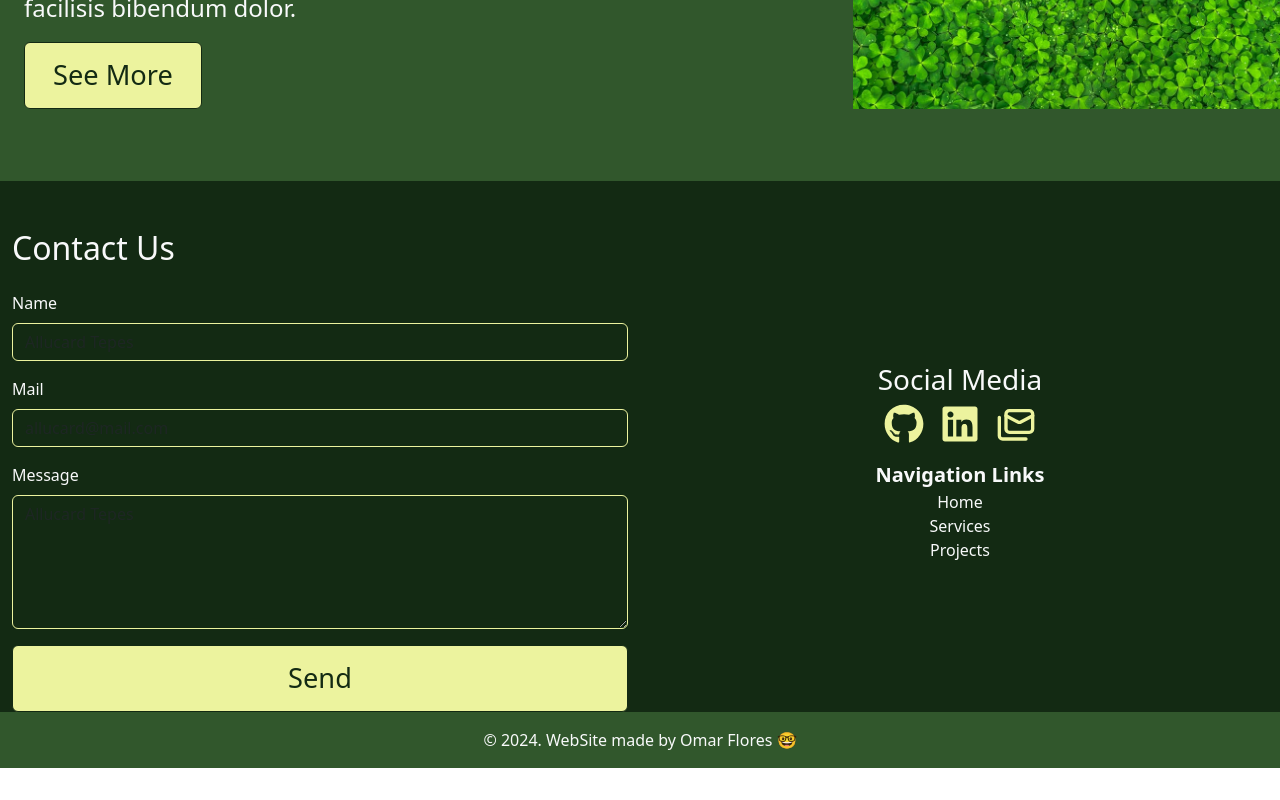
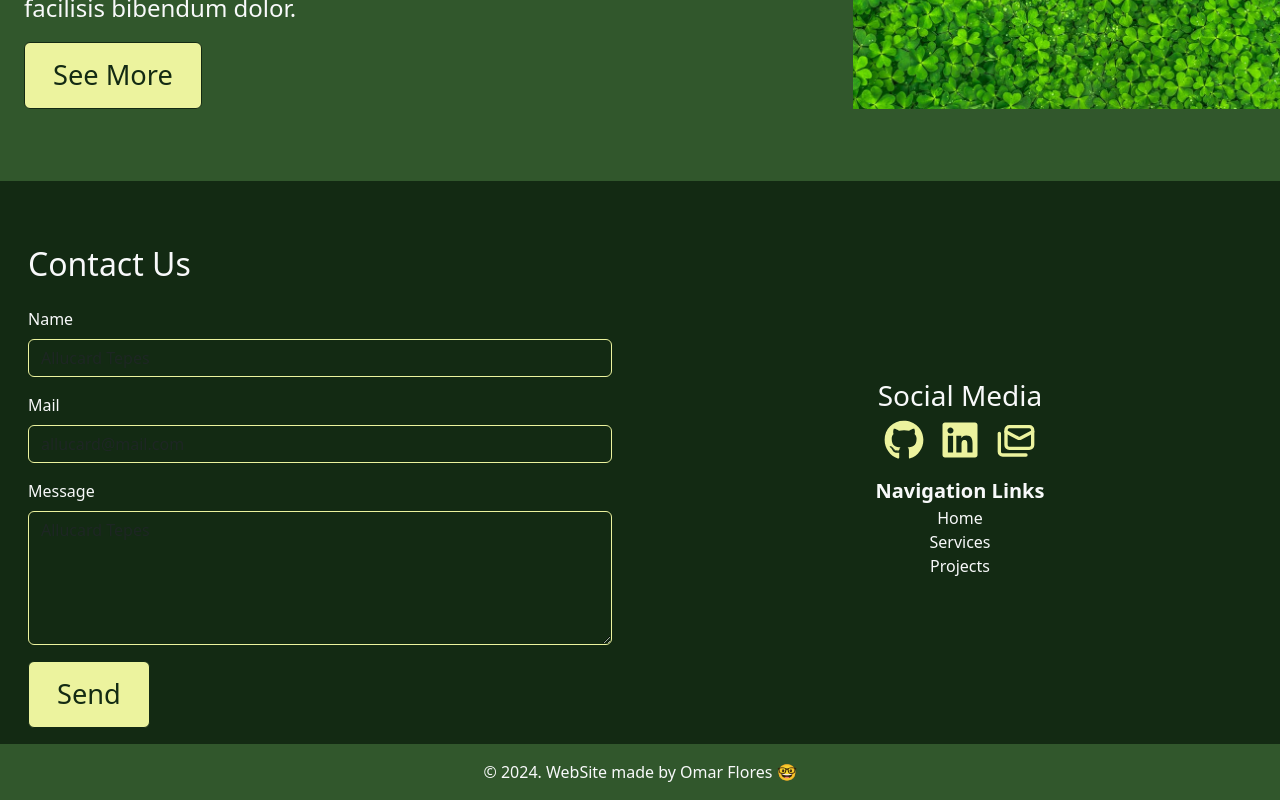
Before and after one commit to Kameha1011/domo, a React (Vite) app: page / in a window 1280 px wide. Shown: the part 2671-3471 px from the top of the page. Before the commit the page ends 3439 px from the top, so only its background shows below. Built offline with nearby package versions, Linux system fonts and the light colour scheme.

Commit message:
styles: fixed form spacing

```diff
--- a/src/components/Home/ContactForm/ContactForm.tsx
+++ b/src/components/Home/ContactForm/ContactForm.tsx
@@ -4,7 +4,7 @@ import Button from '../ui/Button/Button'
 import TextArea from '../ui/TextArea/TextArea'
 const ContactForm: React.FC = () => {
   return (
-    <Form className='d-flex flex-column gap-3 text-light'>
+    <Form className='d-flex flex-column gap-3 text-light p-3'>
       <h2>Contact Us</h2>
       <Form.Group>
         <Form.Label>Name</Form.Label>
@@ -18,7 +18,7 @@ const ContactForm: React.FC = () => {
         <Form.Label>Message</Form.Label>
         <TextArea name='message' placeholder="Allucard Tepes" rows={5} />
       </Form.Group>
-      <Button>Send</Button>
+      <Button className='align-self-start'>Send</Button>
     </Form>
   )
 }
--- a/src/components/Home/SocialLinks/SocialLinks.tsx
+++ b/src/components/Home/SocialLinks/SocialLinks.tsx
@@ -29,7 +29,7 @@ const SocialLinks: React.FC = () => {
           </a>
         </SocialLinksItem>
         <SocialLinksItem>
-          <a href="#">
+          <a href="mailto:omrflrs2001@hotmail.com">
             <LuMails className="linkIcon" />
           </a>
         </SocialLinksItem>
```
